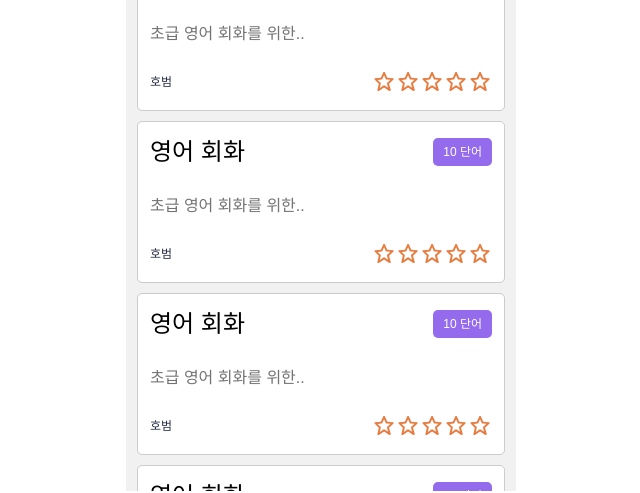
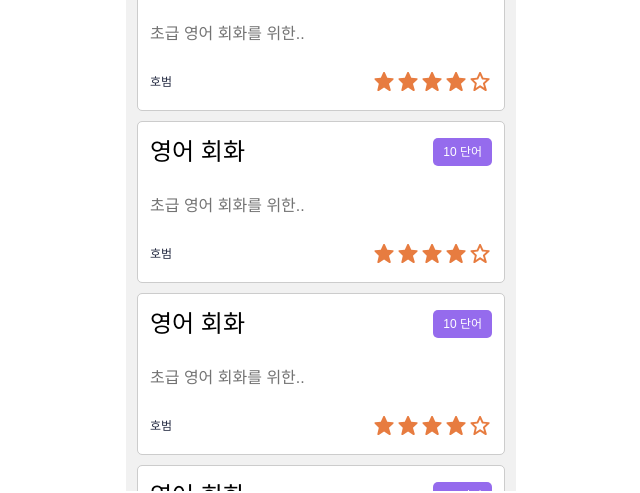
Before and after one commit to OZ-Coding-School/oz_02_main-005-FE, a Next.js app: page /comm/1 in a window 1280 px wide. Shown: the part 244-737 px from the top of the page, without its empty margins (319-959 px from the left). Built offline with nearby package versions, Linux system fonts and the light colour scheme.

Commit message:
[chore] stars prop 추가

```diff
--- a/src/shared/@common/ui/RatingStars/RatingStars.tsx
+++ b/src/shared/@common/ui/RatingStars/RatingStars.tsx
@@ -1,14 +1,18 @@
-import React, { useState } from 'react';
+import React, { useEffect, useState } from 'react';
 import Image from 'next/image';
 
 type RatingStarsProps = {
   totalStars?: number;
   onRatingChange?: (rating: number) => void;
+  initialStars: number;
 };
 
-const RatingStars = ({ totalStars = 5, onRatingChange = () => {} }: RatingStarsProps) => {
+const RatingStars = ({ initialStars = 0, totalStars = 5, onRatingChange = () => {} }: RatingStarsProps) => {
   const [rating, setRating] = useState(0);
   const [hover, setHover] = useState(0);
+  useEffect(() => {
+    setRating(initialStars);
+  }, [initialStars]);
 
   const handleClick = (index: number) => {
     setRating(index);
@@ -35,15 +39,8 @@ const RatingStars = ({ totalStars = 5, onRatingChange = () => {} }: RatingStarsP
             className="flex items-center justify-center"
             onClick={() => handleClick(starIndex)}
             onMouseEnter={() => handleMouseEnter(starIndex)}
-            onMouseLeave={handleMouseLeave}
-          >
-            <Image
-              src={starIcon}
-              alt={`${starIndex} star`}
-              width={24}
-              height={24}
-              className="w-6 h-6"
-            />
+            onMouseLeave={handleMouseLeave}>
+            <Image src={starIcon} alt={`${starIndex} star`} width={24} height={24} className="w-6 h-6" />
           </button>
         );
       })}
--- a/src/shared/@common/ui/bottomMenu/BottomMenuBar.tsx
+++ b/src/shared/@common/ui/bottomMenu/BottomMenuBar.tsx
@@ -30,7 +30,7 @@ function BottomMenuBar() {
   const router = useRouter();
 
   return (
-    <div className="w-[390px] h-[65px] bg-white flex justify-between items-center px-[1.5625rem] fixed bottom-0 z-10">
+    <div className="w-[390px] h-[65px] bg-white flex justify-between items-center px-[1.5625rem] fixed bottom-0 z-10 shadow-md">
       {BUTTON_PROPS.map(({ Icon, url }) => (
         <BottomButton
           key={url}
--- a/src/shared/@common/ui/cardListItem/CardListItem.tsx
+++ b/src/shared/@common/ui/cardListItem/CardListItem.tsx
@@ -7,9 +7,10 @@ interface CardListItemProps {
   count: number;
   description: string;
   constructor: string;
+  stars: number;
 }
 
-function CardListItem({ title, count, description, constructor }: CardListItemProps) {
+function CardListItem({ title, count, description, constructor, stars }: CardListItemProps) {
   const router = useRouter();
   const currentPath = usePathname();
 
@@ -29,7 +30,7 @@ function CardListItem({ title, count, description, constructor }: CardListItemPr
       </div>
       <div className="flex gap-[0.5rem] items-center justify-between">
         <p className="text-12 text-text_primary">{constructor}</p>
-        <RatingStars />
+        <RatingStars initialStars={stars} />
       </div>
     </div>
   );
--- a/src/views/community/CardDeckListPage.tsx
+++ b/src/views/community/CardDeckListPage.tsx
@@ -44,7 +44,14 @@ const CardDeckListPage = ({ listTitle, cardDeckList }: CardDeckListPageProps) =>
         <SearchInput value={searchInput || ''} placeholder={'검색어를 입력하세요.'} onChange={handleChangeInput} />
         <SelectListButton title={listTitle} onClick={handleSelect} />
         {CARD_DECK_LISTS.map(({ title, constructor, count, description, stars }, idx) => (
-          <CardListItem description={description} constructor={constructor} count={count} title={title} key={idx} />
+          <CardListItem
+            stars={stars}
+            description={description}
+            constructor={constructor}
+            count={count}
+            title={title}
+            key={idx}
+          />
         ))}
       </div>
       <SelectModal
```
